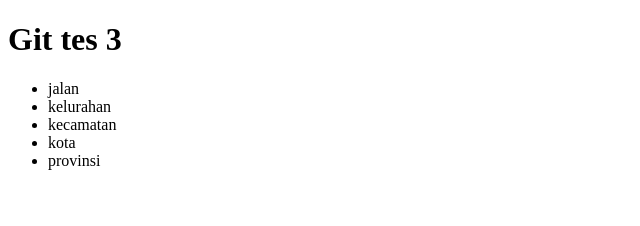
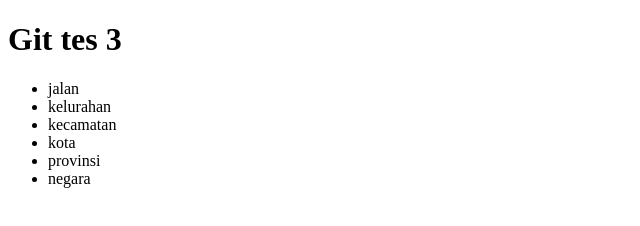
Before and after one commit to sri-wa/git_test3, a plain HTML site: page index.html in a window 1280 px wide. Shown: the full height of the page, 0-640 px from the left. Drawn offline with Linux system fonts and the light colour scheme.

Commit message:
menambahkan negara pada list

```diff
--- a/index.html
+++ b/index.html
@@ -14,6 +14,7 @@
         <li>kecamatan</li>
         <li>kota</li>
         <li>provinsi</li>
+        <li>negara</li>
     </ul>
 </body>
 </html>
```
